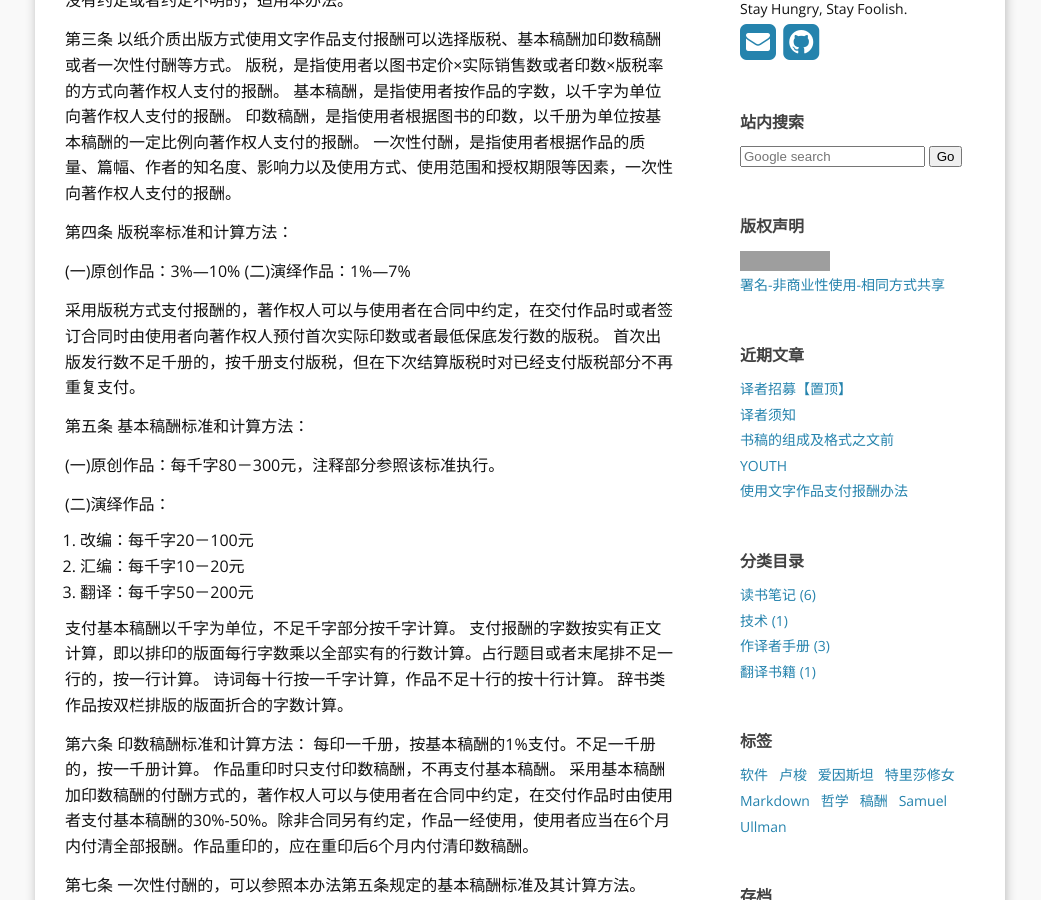
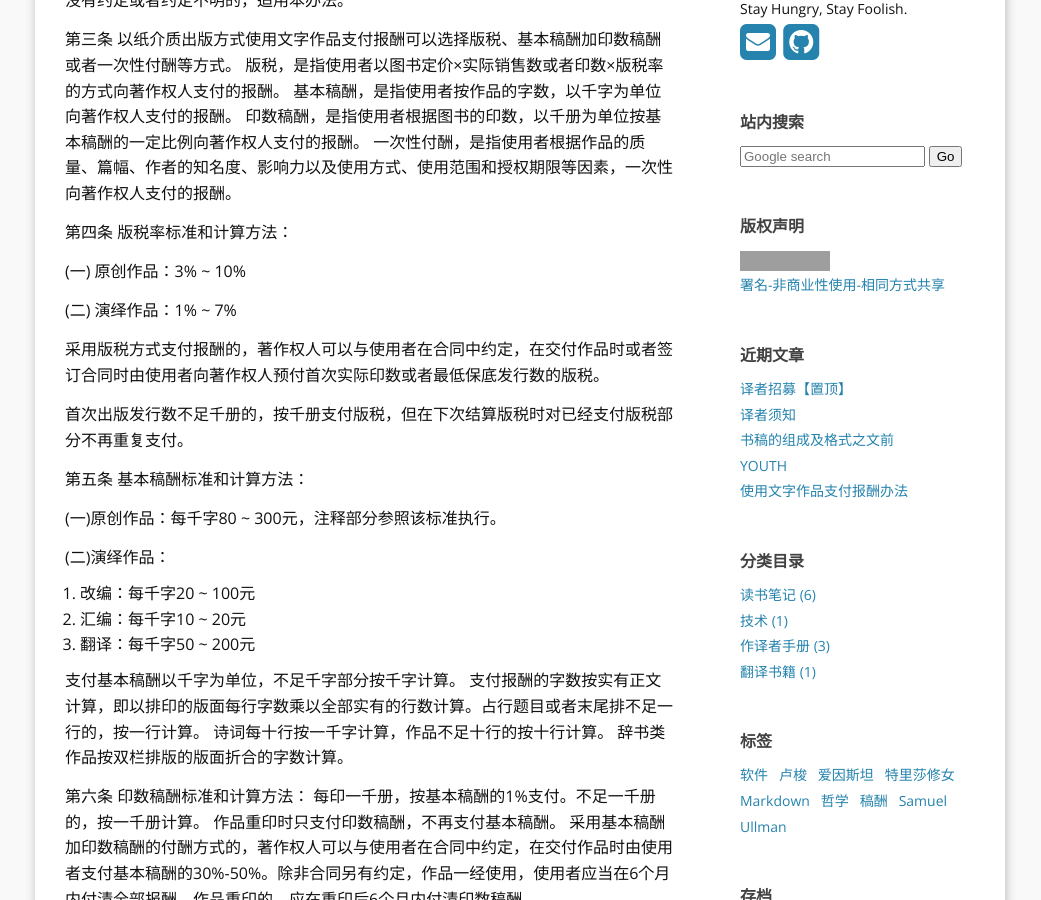
Before and after one commit to geekepub/geekepub.github.io, a Jekyll site: the page built from _posts/2014-10-01-使用文字作品支付报酬办法.md, in a window 1280 px wide and 900 px high, scrolled down 426 px. Shown: the whole window, without its empty margins (120-1161 px from the left). Built offline with Jekyll 4.4.1, drawn with Linux system fonts in a browser that asks for light colours; nearby versions of some CDN libraries; comment, search, counter and statistics services are not loaded; grey boxes are pictures that could not be loaded.

```diff
--- a/_posts/2014-10-01-使用文字作品支付报酬办法.md
+++ b/_posts/2014-10-01-使用文字作品支付报酬办法.md
@@ -22,21 +22,23 @@ comments: true
 
 第四条  版税率标准和计算方法：
 
-(一)原创作品：3%—10%
-(二)演绎作品：1%—7%
+(一) 原创作品：3% ~ 10%
+
+(二) 演绎作品：1% ~ 7%
 
 采用版税方式支付报酬的，著作权人可以与使用者在合同中约定，在交付作品时或者签订合同时由使用者向著作权人预付首次实际印数或者最低保底发行数的版税。
+
 首次出版发行数不足千册的，按千册支付版税，但在下次结算版税时对已经支付版税部分不再重复支付。
 
 第五条  基本稿酬标准和计算方法：
 
-(一)原创作品：每千字80－300元，注释部分参照该标准执行。
+(一)原创作品：每千字80 ~ 300元，注释部分参照该标准执行。
 
 (二)演绎作品：
 
-1. 改编：每千字20－100元
-2. 汇编：每千字10－20元
-3. 翻译：每千字50－200元
+1. 改编：每千字20 ~ 100元
+2. 汇编：每千字10 ~ 20元
+3. 翻译：每千字50 ~ 200元
 
 支付基本稿酬以千字为单位，不足千字部分按千字计算。
 支付报酬的字数按实有正文计算，即以排印的版面每行字数乘以全部实有的行数计算。占行题目或者末尾排不足一行的，按一行计算。
```
